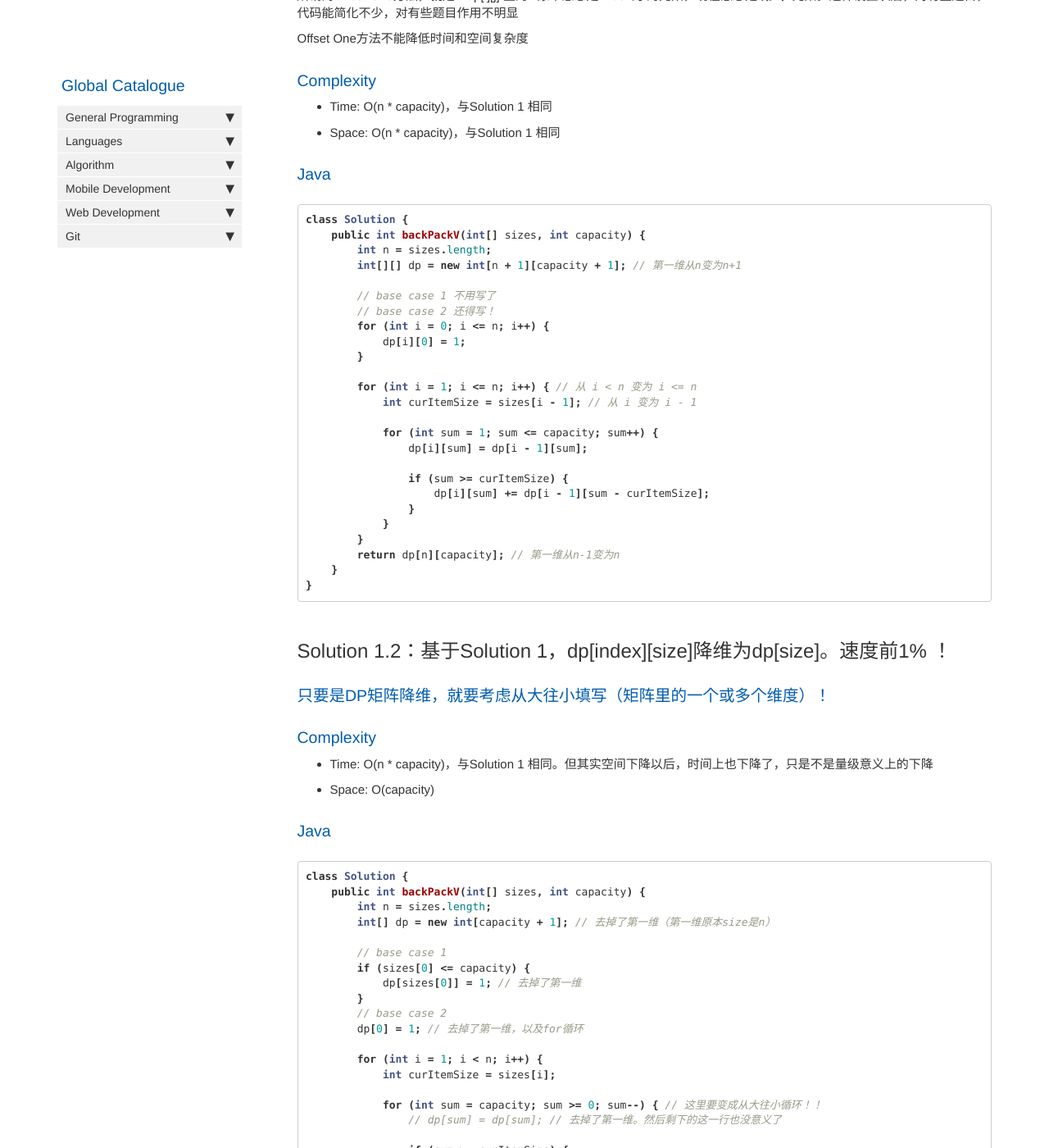
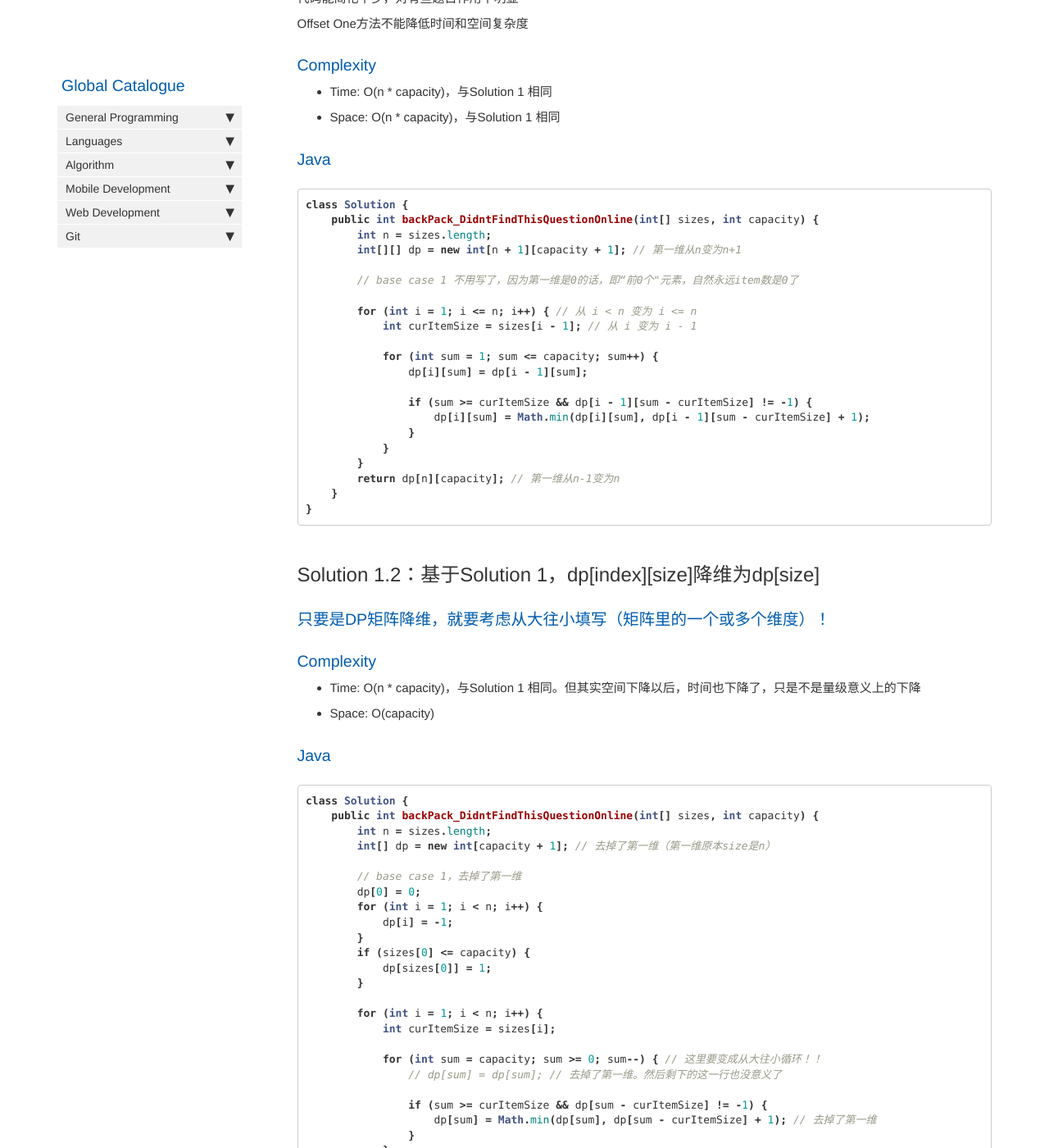
Before and after one commit to HungryOrc/hungryorc.github.io, a Jekyll site: the page built from pages/algorithm/algorithm_backpack_01_1attr_exactFill_returnMinNumOfItems.md, in a window 1280 px wide and 1400 px high, scrolled down 1821 px. Shown: the whole window at 82% size. Built offline with Jekyll 4.4.1, drawn with Linux system fonts in a browser that asks for light colours; nearby versions of some CDN libraries; comment, search, counter and statistics services are not loaded; some of the changed text lies outside the part shown.

Commit message:
Update algorithm_backpack_01_1attr_exactFill_returnMinNumOfItems.md

````diff
--- a/pages/algorithm/algorithm_backpack_01_1attr_exactFill_returnMinNumOfItems.md
+++ b/pages/algorithm/algorithm_backpack_01_1attr_exactFill_returnMinNumOfItems.md
@@ -42,16 +42,12 @@ class Solution {
         int[][] dp = new int[n][capacity + 1];
 
         // base case 1
-        for (int i = 0; i < n; i++) {
+        dp[0][0] = 0; // 这里要写0！因为要避免成为-1！这里是因为总size为0，那么当然只要0个item
+        for (int i = 1; i < n; i++) {
             dp[0][i] = -1; // -1 表示不可能实现；但下面有个例外，见紧邻的下面那个if语句
         }
         if (sizes[0] <= capacity) {
             dp[0][sizes[0]] = 1;
-        }
-
-        // base case 2
-        for (int i = 0; i < n; i++) {
-            dp[i][0] = 0; // 这些等式右边的 0s 表示用0个item实现总size为0的目标
         }
 
         for (int i = 1; i < n; i++) {
@@ -59,6 +55,8 @@ class Solution {
 
             for (int sum = 1; sum <= capacity; sum++) {
                 // case 1: item i 不参与
+                // 下面这一句，以及前面的 dp[0][0] = 0，二者一起保证了对所有的i，永远有 dp[i][0] = 0 ！
+                // 那么下面case 2 的 dp[i - 1][sum - curItemSize] + 1 在 sum == curItemSize 的时候也就会等于 1 ！
                 dp[i][sum] = dp[i - 1][sum];
 
                 // case 2: item i 参与
@@ -84,15 +82,11 @@ Offset One方法不能降低时间和空间复杂度
 ### Java
 ```java
 class Solution {
-    public int backPackV(int[] sizes, int capacity) {
+    public int backPack_DidntFindThisQuestionOnline(int[] sizes, int capacity) {
         int n = sizes.length;
         int[][] dp = new int[n + 1][capacity + 1]; // 第一维从n变为n+1
 
-        // base case 1 不用写了
-        // base case 2 还得写！
-        for (int i = 0; i <= n; i++) {
-            dp[i][0] = 1;
-        }
+        // base case 1 不用写了，因为第一维是0的话，即“前0个"元素，自然永远item数是0了
 
         for (int i = 1; i <= n; i++) { // 从 i < n 变为 i <= n
             int curItemSize = sizes[i - 1]; // 从 i 变为 i - 1
@@ -100,8 +94,8 @@ class Solution {
             for (int sum = 1; sum <= capacity; sum++) {
                 dp[i][sum] = dp[i - 1][sum];
 
-                if (sum >= curItemSize) {
-                    dp[i][sum] += dp[i - 1][sum - curItemSize];
+                if (sum >= curItemSize && dp[i - 1][sum - curItemSize] != -1) {
+                    dp[i][sum] = Math.min(dp[i][sum], dp[i - 1][sum - curItemSize] + 1);
                 }
             }
         }
@@ -110,27 +104,29 @@ class Solution {
 }
 ```
 
-## Solution 1.2：基于Solution 1，dp[index][size]降维为dp[size]。速度前1% ！
+## Solution 1.2：基于Solution 1，dp[index][size]降维为dp[size]
 
 ### 只要是DP矩阵降维，就要考虑从大往小填写（矩阵里的一个或多个维度）！
 
 ### Complexity
-* Time: O(n * capacity)，与Solution 1 相同。但其实空间下降以后，时间上也下降了，只是不是量级意义上的下降
+* Time: O(n * capacity)，与Solution 1 相同。但其实空间下降以后，时间也下降了，只是不是量级意义上的下降
 * Space: O(capacity)
 
 ### Java
 ```java
 class Solution {
-    public int backPackV(int[] sizes, int capacity) {
+    public int backPack_DidntFindThisQuestionOnline(int[] sizes, int capacity) {
         int n = sizes.length;
         int[] dp = new int[capacity + 1]; // 去掉了第一维（第一维原本size是n）
 
-        // base case 1
+        // base case 1，去掉了第一维
+        dp[0] = 0;
+        for (int i = 1; i < n; i++) {
+            dp[i] = -1;
+        }
         if (sizes[0] <= capacity) {
-            dp[sizes[0]] = 1; // 去掉了第一维
+            dp[sizes[0]] = 1;
         }
-        // base case 2
-        dp[0] = 1; // 去掉了第一维，以及for循环
 
         for (int i = 1; i < n; i++) {
             int curItemSize = sizes[i];
@@ -138,8 +134,8 @@ class Solution {
             for (int sum = capacity; sum >= 0; sum--) { // 这里要变成从大往小循环！！
                 // dp[sum] = dp[sum]; // 去掉了第一维。然后剩下的这一行也没意义了
 
-                if (sum >= curItemSize) {
-                    dp[sum] += dp[sum - curItemSize]; // 去掉了第一维
+                if (sum >= curItemSize && dp[sum - curItemSize] != -1) {
+                    dp[sum] = Math.min(dp[sum], dp[sum - curItemSize] + 1); // 去掉了第一维
                 }
             }
         }
@@ -157,7 +153,7 @@ class Solution {
 ### Java
 ```java
 class Solution {
-    public int backPackV(int[] sizes, int capacity) {
+    public int backPack_DidntFindThisQuestionOnline(int[] sizes, int capacity) {
         // ignore the validation of the parameters
 
         return numOfWays(sizes, 0, capacity);
````
